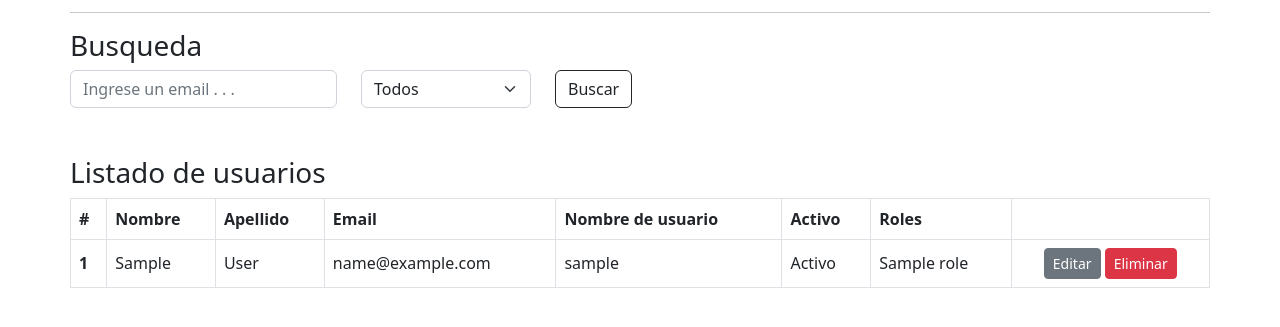
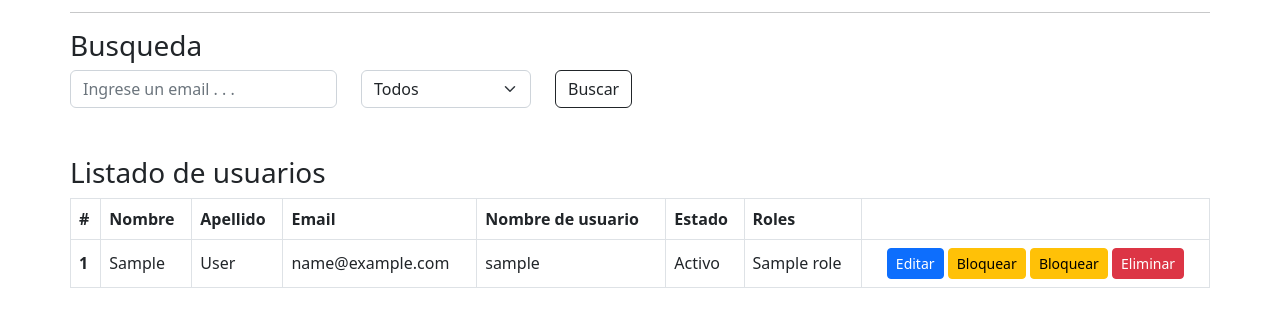
Before and after one commit to GutierrezS-JC/Proyecto-2022, a Flask app: template admin/src/web/templates/users/listado.html in a window 1280 px wide. Shown: the part 215-542 px from the top of the page. Run offline with Flask 2, Linux system fonts and the light colour scheme; the template is opened without the code that fills it: values that come from a table or form of the project are taken from there, others are empty; tables that the repository leaves empty hold one stand-in row (values such as "Sample post").

Commit message:
Cambios en el listado de usuarios, creacion de controlador y funciones de consultas a la BD

```diff
--- a/admin/src/web/templates/users/listado.html
+++ b/admin/src/web/templates/users/listado.html
@@ -45,7 +45,7 @@
           <th scope="col">Apellido</th>
           <th scope="col">Email</th>
           <th scope="col">Nombre de usuario</th>
-          <th scope="col">Activo</th>
+          <th scope="col">Estado</th>
           <th scope="col">Roles</th>
           <th scope="col"></th>
         </tr>
@@ -74,7 +74,18 @@
               {% endfor %}
             </td>
             <td class="text-center">
-              <button type="button" class="btn btn-secondary btn-sm">Editar</button>
+              <button type="button" class="btn btn-primary btn-sm mt-2 mt-lg-0">Editar</button>
+              {% if not user_is_admin(user.username) %}
+                {% if user.status == True %}
+                  <a class="btn btn-warning btn-sm mt-2 mt-lg-0" href="{{ url_for('users.user_change_status(user.username)') }}" role="button">Bloquear</a>
+                  <button type="button" class="btn btn-warning btn-sm mt-2 mt-lg-0">Bloquear</button>
+                {% else %}
+                  <a class="btn btn-warning btn-sm mt-2 mt-lg-0" href="{{ url_for('users.user_change_status(user.username)') }}" role="button">Bloquear</a>
+                  <button type="button" class="btn btn-success btn-sm mt-2 mt-lg-0">Activar</button>
+                {% endif %}
+              {% else %}
+                <button type="button" class="btn btn-outline-secondary btn-sm mt-2 mt-lg-0" disabled>Bloquear</button>
+              {% endif %}
               <button type="button" class="btn btn-danger btn-sm mt-2 mt-lg-0">Eliminar</button>
             </td>
           </tr>
```
Also changed, not shown: admin/src/core/auth/__init__.py (+17 -0 lines), admin/src/web/controllers/users.py (+9 -1 lines).
